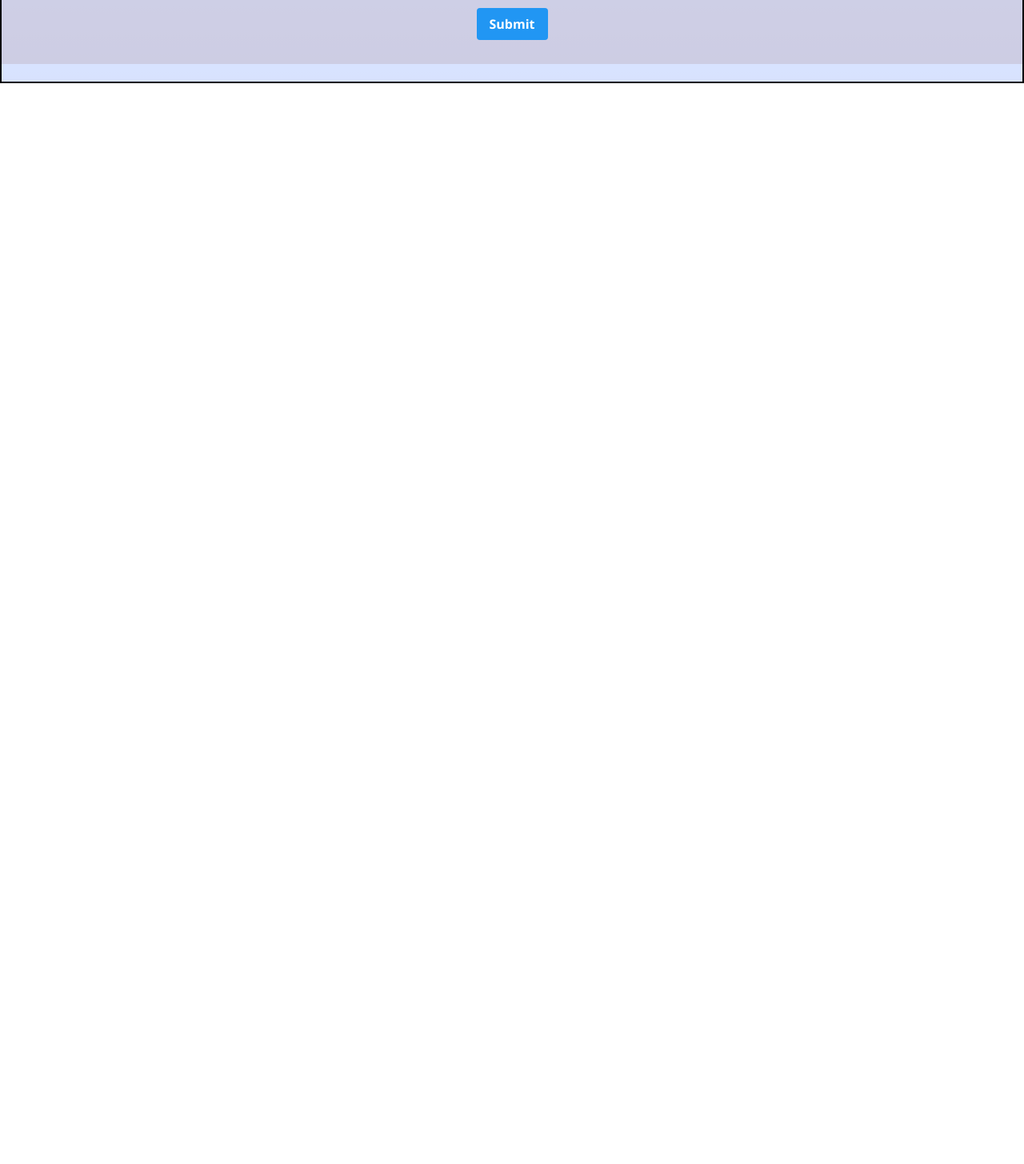
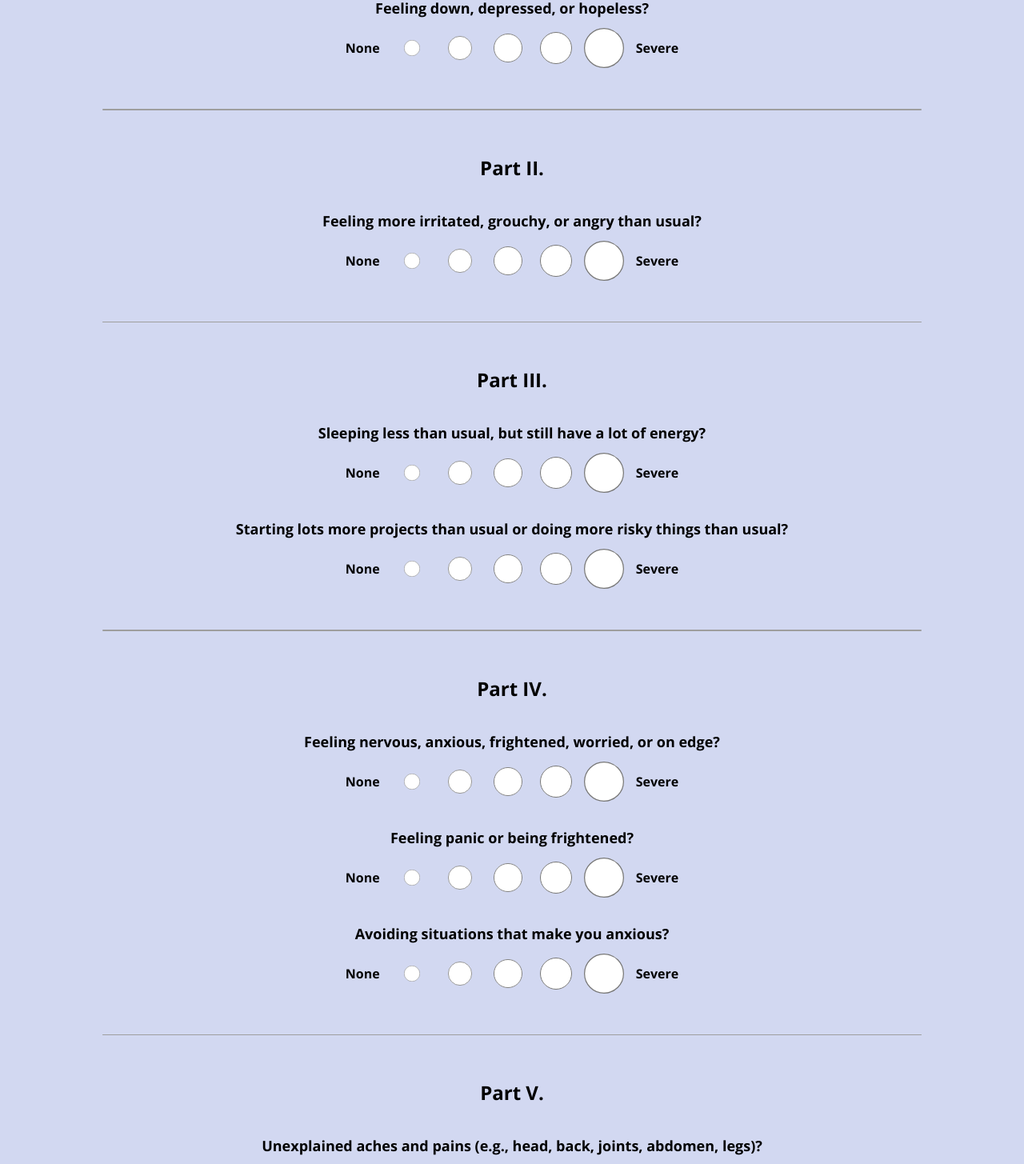
Before and after one commit to kabi02/softeng-mindcheck, a React (Vite) app: page /dsm-5-tr/test in a window 1280 px wide. Shown: the part 720-2175 px from the top of the page at 80% size. Before the commit the page ends 824 px from the top, so only its background shows below. Built offline with nearby package versions, Linux system fonts and the light colour scheme.

Commit message:
complete questions

```diff
--- a/src/components/Layout.jsx
+++ b/src/components/Layout.jsx
@@ -1,7 +1,7 @@
 // Layout for the contents of each page
 export default function Layout({children}) {
     return (
-        <div className="w-full bg-[rgba(255,255,255,0.75)]  font-open-sans">
+        <div className="w-full bg-[#D2D8F1]  font-open-sans">
             {children}
         </div>
     )
--- a/src/components/Question.jsx
+++ b/src/components/Question.jsx
@@ -3,9 +3,9 @@ import React from "react";
 // Define a component that takes a question prop
 function Question({ question }) {
   return (
-    <div className="my-5" key={question.name}>
+    <div className="my-9" key={question.name}>
       <label className="sm:text-lg text-sm">{question.text}</label>
-      <div className="flex flex-wrap items-center gap-5 mx-auto justify-center mb-2 mt-4">
+      <div className="flex flex-wrap items-center gap-5 mx-auto justify-center mb-2 my-4">
         None
         <input
           type="radio"
--- a/src/components/contents/Test.jsx
+++ b/src/components/contents/Test.jsx
@@ -14,6 +14,114 @@ export default function Test() {
       name: "p1-q2",
     },
   ];
+  const questions2 = [
+    {
+      text: "Feeling more irritated, grouchy, or angry than usual?",
+      name: "p2-q1",
+    },
+  ];
+  const questions3 = [
+    {
+      text: "Sleeping less than usual, but still have a lot of energy? ",
+      name: "p3-q1",
+    },
+    {
+      text: "Starting lots more projects than usual or doing more risky things than usual?",
+      name: "p3-q2",
+    },
+  ];
+  const questions4 = [
+    {
+      text: "Feeling nervous, anxious, frightened, worried, or on edge?",
+      name: "p4-q1",
+    },
+    {
+      text: "Feeling panic or being frightened?",
+      name: "p4-q2",
+    },
+    {
+      text: "Avoiding situations that make you anxious? ",
+      name: "p4-q3",
+    },
+  ];
+  const questions5 = [
+    {
+      text: "Unexplained aches and pains (e.g., head, back, joints, abdomen, legs)?",
+      name: "p5-q1",
+    },
+    {
+      text: "Feeling that your illnesses are not being taken seriously enough? ",
+      name: "p5-q2",
+    }
+  ];
+  const questions6 = [
+    {
+      text: "Thoughts of actually hurting yourself?",
+      name: "p6-q1",
+    }
+  ];
+  const questions7 = [
+    {
+      text: "Hearing things other people couldn’t hear, such as voices even when no one was around?",
+      name: "p7-q1",
+    },
+    {
+      text: "Feeling that someone could hear your thoughts, or that you could hear what another person was thinking?",
+      name: "p7-q2",
+    }
+  ];
+  const questions8 = [
+    {
+      text: "Problems with sleep that affected your sleep quality over all?",
+      name: "p8-q1",
+    },
+  ];
+  const questions9 = [
+    {
+      text: "Problems with memory (e.g., learning new information) or with location (e.g., finding your way home)?",
+      name: "p9-q1",
+    },
+  ];
+  const questions10 = [
+    {
+      text: "Unpleasant thoughts, urges, or images that repeatedly enter your mind?",
+      name: "p10-q1",
+    },
+    {
+      text: "Feeling driven to perform certain behaviors or mental acts over and over again?",
+      name: "p10-q2",
+    },
+  ];
+  const questions11 = [
+    {
+      text: "Feeling detached or distant from yourself, your body, your physical surroundings, or your memories?",
+      name: "p11-q1",
+    },
+  ];
+  const questions12 = [
+    {
+      text: "Not knowing who you really are or what you want out of life?",
+      name: "p12-q1",
+    },
+    {
+      text: "Not feeling close to other people or enjoying your relationships with them?",
+      name: "p12-q2",
+    },
+  ];
+  const questions13 = [
+    {
+      text: "Drinking at least 4 drinks of any kind of alcohol in a single day?",
+      name: "p13-q1",
+    },
+    {
+      text: "Smoking any cigarettes, a cigar, or pipe, or using snuff or chewing tobacco?",
+      name: "p13-q2",
+    },
+    {
+      text: "Using any of the following medicines ON YOUR OWN, that is, without a doctor’s prescription, in greater amounts or longer than prescribed [e.g., painkillers (like Vicodin), stimulants (like Ritalin or Adderall), sedatives or tranquilizers (like sleeping pills or Valium), or drugs like marijuana, cocaine or crack, club drugs (like ecstasy), hallucinogens (like LSD), heroin, inhalants or solvents (like glue), or methamphetamine (like speed)]?",
+      name: "p13-q3",
+    },
+  ];
 
   // Define a function to handle the form submission
   const handleSubmit = (event) => {
@@ -24,13 +132,61 @@ export default function Test() {
       const selected = event.target[question.name].value;
       console.log(`${question.text}: ${selected}`);
     });
+    questions2.forEach((question) => {
+      const selected = event.target[question.name].value;
+      console.log(`${question.text}: ${selected}`);
+    });
+    questions3.forEach((question) => {
+      const selected = event.target[question.name].value;
+      console.log(`${question.text}: ${selected}`);
+    });
+    questions4.forEach((question) => {
+      const selected = event.target[question.name].value;
+      console.log(`${question.text}: ${selected}`);
+    });
+    questions5.forEach((question) => {
+      const selected = event.target[question.name].value;
+      console.log(`${question.text}: ${selected}`);
+    });
+    questions6.forEach((question) => {
+      const selected = event.target[question.name].value;
+      console.log(`${question.text}: ${selected}`);
+    });
+    questions7.forEach((question) => {
+      const selected = event.target[question.name].value;
+      console.log(`${question.text}: ${selected}`);
+    });
+    questions8.forEach((question) => {
+      const selected = event.target[question.name].value;
+      console.log(`${question.text}: ${selected}`);
+    });
+    questions9.forEach((question) => {
+      const selected = event.target[question.name].value;
+      console.log(`${question.text}: ${selected}`);
+    });
+    questions10.forEach((question) => {
+      const selected = event.target[question.name].value;
+      console.log(`${question.text}: ${selected}`);
+    });
+    questions11.forEach((question) => {
+      const selected = event.target[question.name].value;
+      console.log(`${question.text}: ${selected}`);
+    });
+    questions12.forEach((question) => {
+      const selected = event.target[question.name].value;
+      console.log(`${question.text}: ${selected}`);
+    });
+    questions13.forEach((question) => {
+      const selected = event.target[question.name].value;
+      console.log(`${question.text}: ${selected}`);
+    });
   };
 
   return (
     <>
       <div className="sm:max-w-[80%] max-w-[90%] mx-auto text-white">
         <Title fontColor="text-white">Instructions</Title>
-        <p>
+        <p className='max-w-[70%] text-center mx-auto'>
           The questions below ask about things that might have bothered you. For
           each question, circle the number that best describes how much (or how
           often) you have been bothered by each problem during the{" "}
@@ -65,17 +221,89 @@ export default function Test() {
             (Nearly every day)
           </div>
         </div>
+
       </div>
       <Layout>
-        <div className="text-center border-2 border-black py-10">
-          {/* Part I */}
-          <h3 className="sm:text-2xl text-lg font-bold">Part I.</h3>
-          {/* Questions */}
+        <div className="text-center sm:max-w-[80%] max-w-[90%] mx-auto py-10">
           <form className="text-center font-bold py-3" onSubmit={handleSubmit}>
+            {/* Part I */}
+            <h3 className="sm:text-2xl text-lg font-bold my-9">Part I.</h3>
             {questions.map((question) => (
-              // Use the Question component to render each question
               <Question question={question} />
             ))}
+            <div className='h-[0.1rem] rounded-2xl my-14 w-full bg-gray-500'></div>
+            {/* Part II */}
+            <h3 className="sm:text-2xl text-lg font-bold my-9">Part II.</h3>
+            {questions2.map((question) => (
+              <Question question={question} />
+            ))}
+            <div className='h-[0.1rem] rounded-2xl my-14 w-full bg-gray-500'></div>
+            {/* Part III */}
+            <h3 className="sm:text-2xl text-lg font-bold my-9">Part III.</h3>
+            {questions3.map((question) => (
+              <Question question={question} />
+            ))}
+            <div className='h-[0.1rem] rounded-2xl my-14 w-full bg-gray-500'></div>
+            {/* Part IV */}
+            <h3 className="sm:text-2xl text-lg font-bold my-9">Part IV.</h3>
+            {questions4.map((question) => (
+              <Question question={question} />
+            ))}
+            <div className='h-[0.1rem] rounded-2xl my-14 w-full bg-gray-500'></div>
+            {/* Part V */}
+            <h3 className="sm:text-2xl text-lg font-bold my-9">Part V.</h3>
+            {questions5.map((question) => (
+              <Question question={question} />
+            ))}
+            <div className='h-[0.1rem] rounded-2xl my-14 w-full bg-gray-500'></div>
+            {/* Part VI */}
+            <h3 className="sm:text-2xl text-lg font-bold my-9">Part VI.</h3>
+            {questions6.map((question) => (
+              <Question question={question} />
+            ))}
+            <div className='h-[0.1rem] rounded-2xl my-14 w-full bg-gray-500'></div>
+            {/* Part VII */}
+            <h3 className="sm:text-2xl text-lg font-bold my-9">Part VII.</h3>
+            {questions7.map((question) => (
+              <Question question={question} />
+            ))}
+            <div className='h-[0.1rem] rounded-2xl my-14 w-full bg-gray-500'></div>
+            {/* Part VIII */}
+            <h3 className="sm:text-2xl text-lg font-bold my-9">Part VIII.</h3>
+            {questions8.map((question) => (
+              <Question question={question} />
+            ))}
+            <div className='h-[0.1rem] rounded-2xl my-14 w-full bg-gray-500'></div>
+            {/* Part IX */}
+            <h3 className="sm:text-2xl text-lg font-bold my-9">Part IX.</h3>
+            {questions9.map((question) => (
+              <Question question={question} />
+            ))}
+            <div className='h-[0.1rem] rounded-2xl my-14 w-full bg-gray-500'></div>
+            {/* Part X */}
+            <h3 className="sm:text-2xl text-lg font-bold my-9">Part X.</h3>
+            {questions10.map((question) => (
+              <Question question={question} />
+            ))}
+            <div className='h-[0.1rem] rounded-2xl my-14 w-full bg-gray-500'></div>
+            {/* Part XI */}
+            <h3 className="sm:text-2xl text-lg font-bold my-9">Part XI.</h3>
+            {questions11.map((question) => (
+              <Question question={question} />
+            ))}
+            <div className='h-[0.1rem] rounded-2xl my-14 w-full bg-gray-500'></div>
+            {/* Part XII */}
+            <h3 className="sm:text-2xl text-lg font-bold my-9">Part XII.</h3>
+            {questions12.map((question) => (
+              <Question question={question} />
+            ))}
+            <div className='h-[0.1rem] rounded-2xl my-14 w-full bg-gray-500'></div>
+            {/* Part XIII */}
+            <h3 className="sm:text-2xl text-lg font-bold my-9">Part XIII.</h3>
+            {questions13.map((question) => (
+              <Question question={question} />
+            ))}
+            <div className='h-[0.1rem] rounded-2xl my-14 w-full bg-gray-500'></div>
             <button type="submit" className="px-4 py-2 bg-blue-500 text-white rounded">
               Submit
             </button>
```
